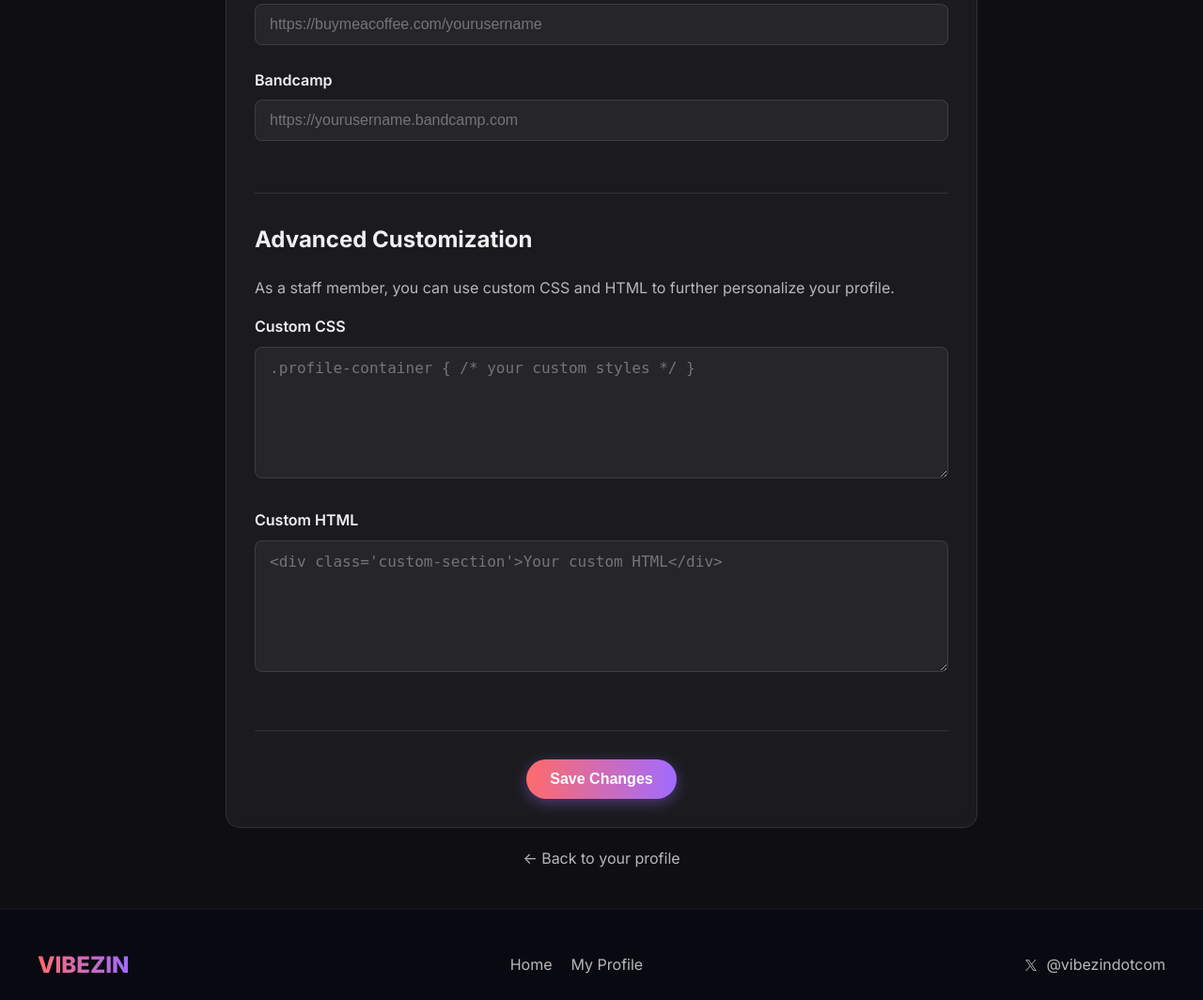
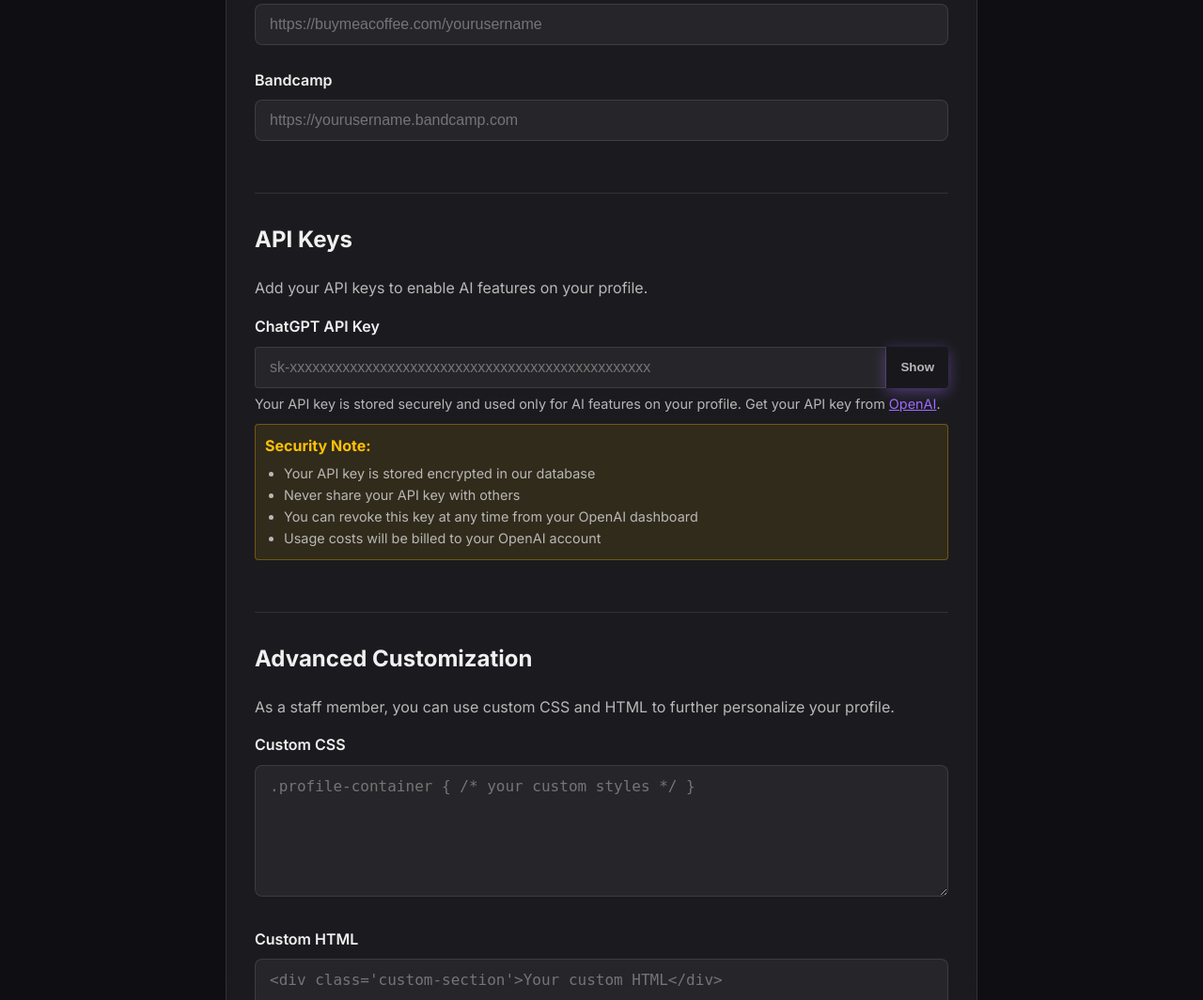
Before and after one commit to vibe-base/vibezin, a Django app: page /profile/edit/ in a window 1280 px wide. Shown: the part 5436-6500 px from the top of the page at 94% size. Run offline with Django 5.2, Linux system fonts and the light colour scheme; the visitor is signed in with stand-in values (Sample User, id 1).

Commit message:
Added a New Field to the UserProfile Model: Added chatgpt_api_key field to store the API key Created and applied a migration for the new field Updated the ProfileForm: Added a password input field for the ChatGPT API key Added security features like autocomplete="new-password" Added the field to the form's Meta class Added a New Section to the Edit Profile Template: Created a dedicated "API Keys" section Added the ChatGPT API key field with a show/hide toggle button Added security notes and information about API key usage Added JavaScript Functionality: Implemented a toggle function to show/hide the API key Added an event listener for the toggle button Added CSS Styling: Styled the input group for the API key field Added warning styles for the security notes

```diff
--- a/vibezin/forms.py
+++ b/vibezin/forms.py
@@ -179,6 +179,13 @@ class ProfileForm(forms.ModelForm):
         'placeholder': 'https://yourusername.bandcamp.com'
     }))
 
+    # API Keys
+    chatgpt_api_key = forms.CharField(required=False, widget=forms.PasswordInput(attrs={
+        'class': 'form-control',
+        'placeholder': 'sk-xxxxxxxxxxxxxxxxxxxxxxxxxxxxxxxxxxxxxxxxxxxxxxxx',
+        'autocomplete': 'new-password'
+    }))
+
     # Add custom fields for staff users
     custom_css = forms.CharField(required=False, widget=forms.Textarea(attrs={
         'class': 'form-control',
@@ -194,7 +201,8 @@ class ProfileForm(forms.ModelForm):
     class Meta:
         model = UserProfile
         fields = ['account_type', 'first_name', 'last_name', 'middle_initial', 'business_name',
-                 'email', 'phone', 'address', 'bio', 'profile_image', 'background_image', 'theme']
+                 'email', 'phone', 'address', 'bio', 'profile_image', 'background_image', 'theme',
+                 'chatgpt_api_key']
         widgets = {
             'bio': forms.Textarea(attrs={'class': 'form-control', 'placeholder': 'Tell the world about yourself', 'rows': 4}),
             'profile_image': forms.URLInput(attrs={'class': 'form-control', 'placeholder': 'https://example.com/your-image.jpg'}),
--- a/vibezin/models.py
+++ b/vibezin/models.py
@@ -43,6 +43,9 @@ class UserProfile(models.Model):
     phone = models.CharField(max_length=20, blank=True)
     address = models.TextField(max_length=200, blank=True)
 
+    # API Keys
+    chatgpt_api_key = models.CharField(max_length=100, blank=True, help_text="Your ChatGPT API key for AI features")
+
     created_at = models.DateTimeField(auto_now_add=True)
     updated_at = models.DateTimeField(auto_now=True)
 
--- a/vibezin/templates/vibezin/edit_profile.html
+++ b/vibezin/templates/vibezin/edit_profile.html
@@ -230,6 +230,16 @@
 
     #personal-fields-middle-initial input {
         width: 80px;
+    }
+
+    .input-group {
+        display: flex;
+        width: 100%;
+    }
+
+    .input-group input {
+        flex: 1;
+        border-radius: 4px 0 0 4px !important;
     }
 </style>
 {% endblock %}
@@ -754,6 +764,38 @@
             </div>
         </div>
 
+        <div class="form-section">
+            <h2 class="section-title">API Keys</h2>
+            <p style="color: var(--muted-text); margin-bottom: 15px;">Add your API keys to enable AI features on your profile.</p>
+
+            <div class="form-group">
+                <label for="{{ profile_form.chatgpt_api_key.id_for_label }}">ChatGPT API Key</label>
+                <div class="input-group">
+                    {{ profile_form.chatgpt_api_key }}
+                    <button type="button" id="toggle-api-key" class="btn" style="background: rgba(0,0,0,0.1); border: none; color: var(--muted-text); padding: 8px 15px; border-radius: 0 4px 4px 0; cursor: pointer;">
+                        Show
+                    </button>
+                </div>
+                {% if profile_form.chatgpt_api_key.errors %}
+                    <div style="color: #ff6b6b; margin-top: 5px; font-size: 0.9rem;">
+                        {{ profile_form.chatgpt_api_key.errors }}
+                    </div>
+                {% endif %}
+                <div style="color: var(--muted-text); margin-top: 5px; font-size: 0.9rem;">
+                    Your API key is stored securely and used only for AI features on your profile. Get your API key from <a href="https://platform.openai.com/api-keys" target="_blank" style="color: var(--primary-color);">OpenAI</a>.
+                </div>
+                <div style="margin-top: 10px; padding: 10px; background-color: rgba(255, 193, 7, 0.1); border-radius: 4px; border: 1px solid rgba(255, 193, 7, 0.3);">
+                    <strong style="color: #ffc107;">Security Note:</strong>
+                    <ul style="margin-top: 5px; margin-bottom: 0; padding-left: 20px; color: var(--muted-text); font-size: 0.9rem;">
+                        <li>Your API key is stored encrypted in our database</li>
+                        <li>Never share your API key with others</li>
+                        <li>You can revoke this key at any time from your OpenAI dashboard</li>
+                        <li>Usage costs will be billed to your OpenAI account</li>
+                    </ul>
+                </div>
+            </div>
+        </div>
+
         {% if user.is_staff %}
         <div class="form-section">
             <h2 class="section-title">Advanced Customization</h2>
@@ -798,6 +840,20 @@
     function submitProfileForm() {
         document.querySelector('.profile-form').submit();
         return false;
+    }
+
+    // Function to toggle API key visibility
+    function toggleApiKeyVisibility() {
+        const apiKeyInput = document.getElementById('{{ profile_form.chatgpt_api_key.id_for_label }}');
+        const toggleButton = document.getElementById('toggle-api-key');
+
+        if (apiKeyInput.type === 'password') {
+            apiKeyInput.type = 'text';
+            toggleButton.textContent = 'Hide';
+        } else {
+            apiKeyInput.type = 'password';
+            toggleButton.textContent = 'Show';
+        }
     }
     // Function to upload image to IPFS via AJAX
     function uploadImageToIPFS(file, statusElement) {
@@ -1001,7 +1057,11 @@
             profileImageUrlInput.setAttribute('data-original-value', profileImageUrlInput.value);
         }
 
-        // No additional JavaScript needed for form submission or delete button
+        // Add event listener for API key toggle button
+        const toggleApiKeyBtn = document.getElementById('toggle-api-key');
+        if (toggleApiKeyBtn) {
+            toggleApiKeyBtn.addEventListener('click', toggleApiKeyVisibility);
+        }
     });
 </script>
 {% endblock %}
```
